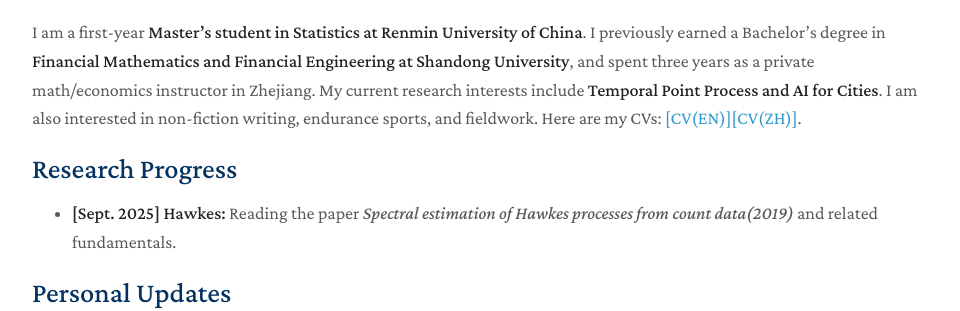
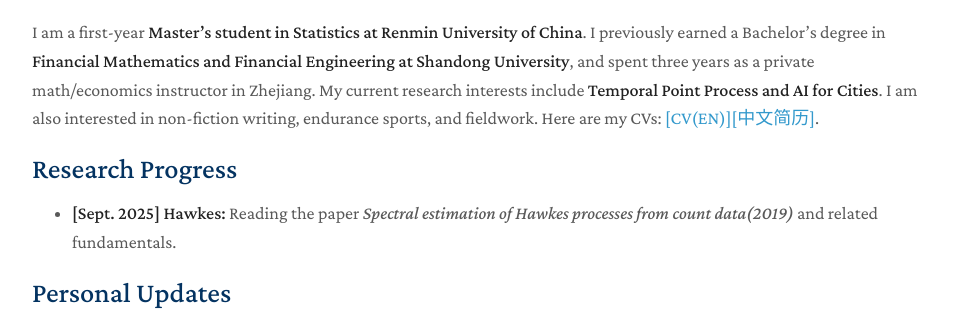
Before and after one commit to zhangming4153/zhangming4153.github.io, a Jekyll site: the page built from index.md, in a window 1280 px wide. Shown: the part 596-907 px from the top of the page, without its empty margins (158-1118 px from the left). Built offline with Jekyll 4.4.1, drawn with Linux system fonts in a browser that asks for light colours; a style sheet for code colours, icons or effects is not loaded; our own code applies the rules of GitHub Pages for plain Markdown files.

Commit message:
Update index.md

```diff
--- a/index.md
+++ b/index.md
@@ -4,7 +4,7 @@ layout: homepage
 
 ## About Me
 
-I am a first-year **Master's student in Statistics at Renmin University of China**. I previously earned a Bachelor's degree in **Financial Mathematics and Financial Engineering at Shandong University**, and spent three years as a private math/economics instructor in Zhejiang. My current research interests include **Temporal Point Process and AI for Cities**. I am also interested in non-fiction writing, endurance sports, and fieldwork. Here are my CVs: [[CV(EN)]](assets/CV_MingZhang_en.pdf)[[CV(ZH)]](assets/CV_MingZhang_zh.pdf).
+I am a first-year **Master's student in Statistics at Renmin University of China**. I previously earned a Bachelor's degree in **Financial Mathematics and Financial Engineering at Shandong University**, and spent three years as a private math/economics instructor in Zhejiang. My current research interests include **Temporal Point Process and AI for Cities**. I am also interested in non-fiction writing, endurance sports, and fieldwork. Here are my CVs: [[CV(EN)]](assets/CV_MingZhang_en.pdf)[[中文简历]](assets/CV_MingZhang_zh.pdf).
 
 
 ## Research Progress
```
